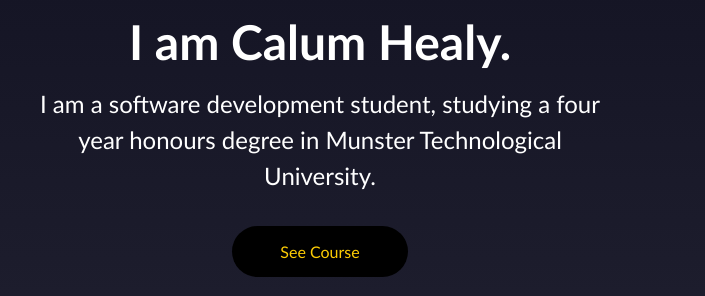
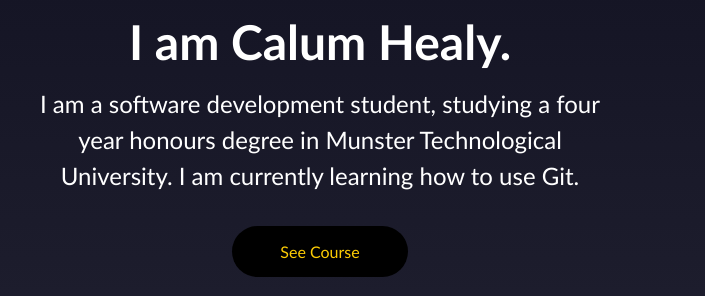
Before and after one commit to CalumHealy/CalumHealy.com, a plain HTML site: page HomePage.html in a window 1280 px wide. Shown: the part 272-568 px from the top of the page, 0-705 px from the left. Drawn offline with Linux system fonts and the light colour scheme; grey boxes are pictures that could not be loaded.

Commit message:
updated text to say I'm currently learning how to use git

```diff
--- a/HomePage.html
+++ b/HomePage.html
@@ -32,7 +32,7 @@
 			<div class="column-left">
 				<h1>Hello.</h1>
 				<h1>I am Calum Healy.</h1>
-				<p>I am a software development student, studying a four year honours degree in Munster Technological University. </p>
+				<p>I am a software development student, studying a four year honours degree in Munster Technological University. I am currently learning how to use Git. </p>
 				<a href="https://www.mtu.ie/courses/mt800/">
 					<button>See Course</button>
 				</a>
```
